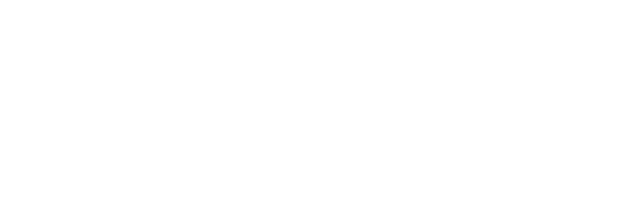
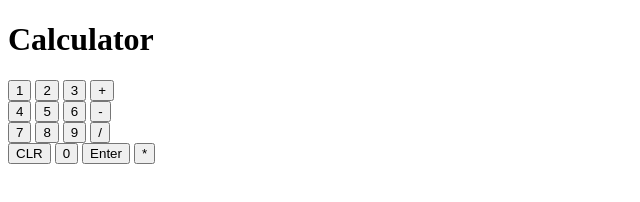
Before and after one commit to HurleySquared/calculator, a plain HTML site: page index.html in a window 1280 px wide. Shown: the whole page, without its empty margins (0-640 px from the left). Drawn offline with Linux system fonts and the light colour scheme.

Commit message:
buttons set up with according value or operator

```diff
--- a/index.html
+++ b/index.html
@@ -7,6 +7,33 @@
   <title>Calculator</title>
 </head>
 <body>
+  <h1>Calculator</h1>
+  <div class="shell">
+    <div class="row-one">
+      <button>1</button>
+      <button>2</button>
+      <button>3</button>
+      <button>+</button>
+    </div>
+    <div class="row-two">
+      <button>4</button>
+      <button>5</button>
+      <button>6</button>
+      <button>-</button>
+    </div>
+    <div class="row-three">
+      <button>7</button>
+      <button>8</button>
+      <button>9</button>
+      <button>/</button>
+    </div>
+    <div class="row-four">
+      <button>CLR</button>
+      <button>0</button>
+      <button>Enter</button>
+      <button>*</button>
+    </div>
+  </div>
 
 </body>
 </html>
```
